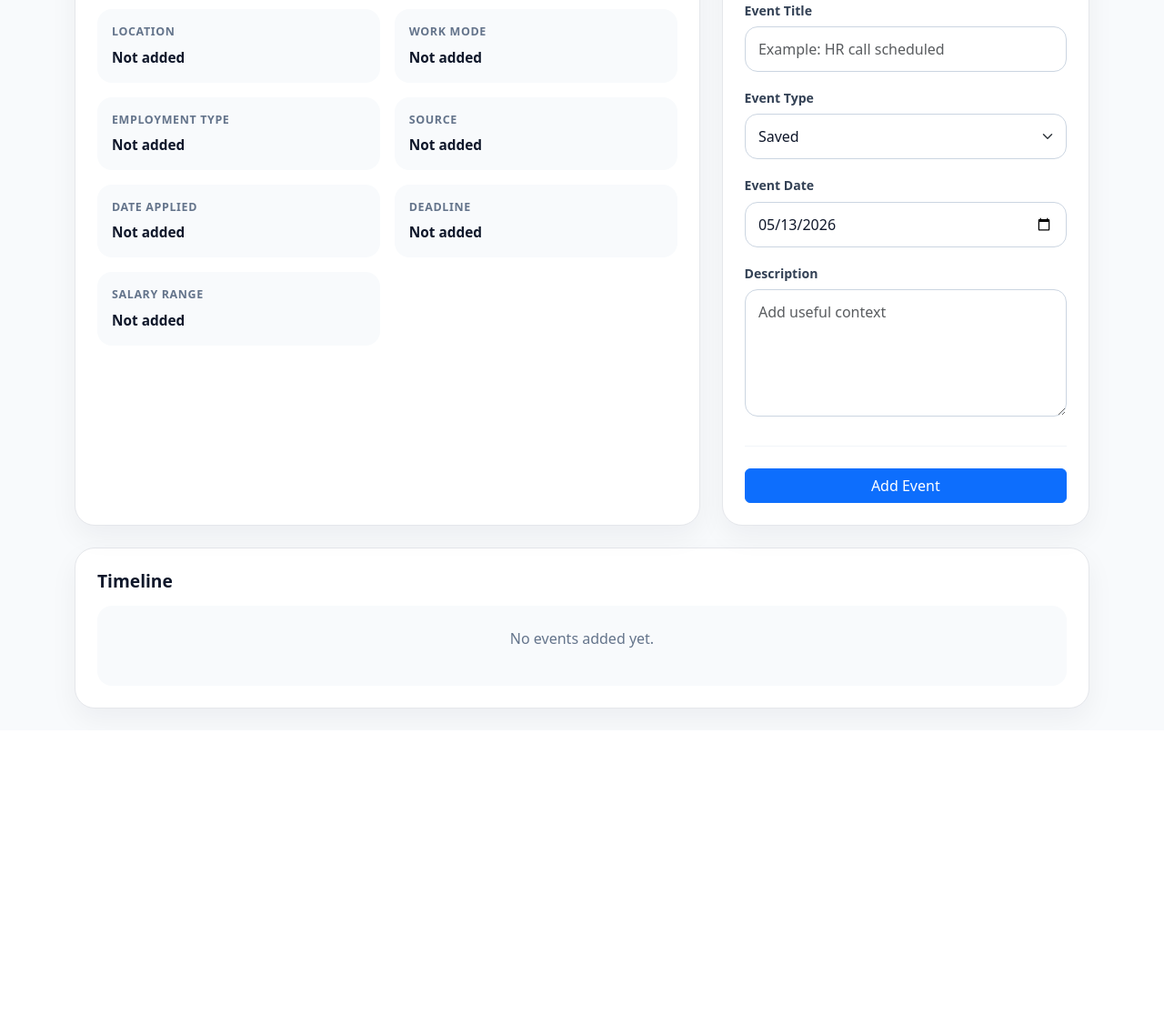
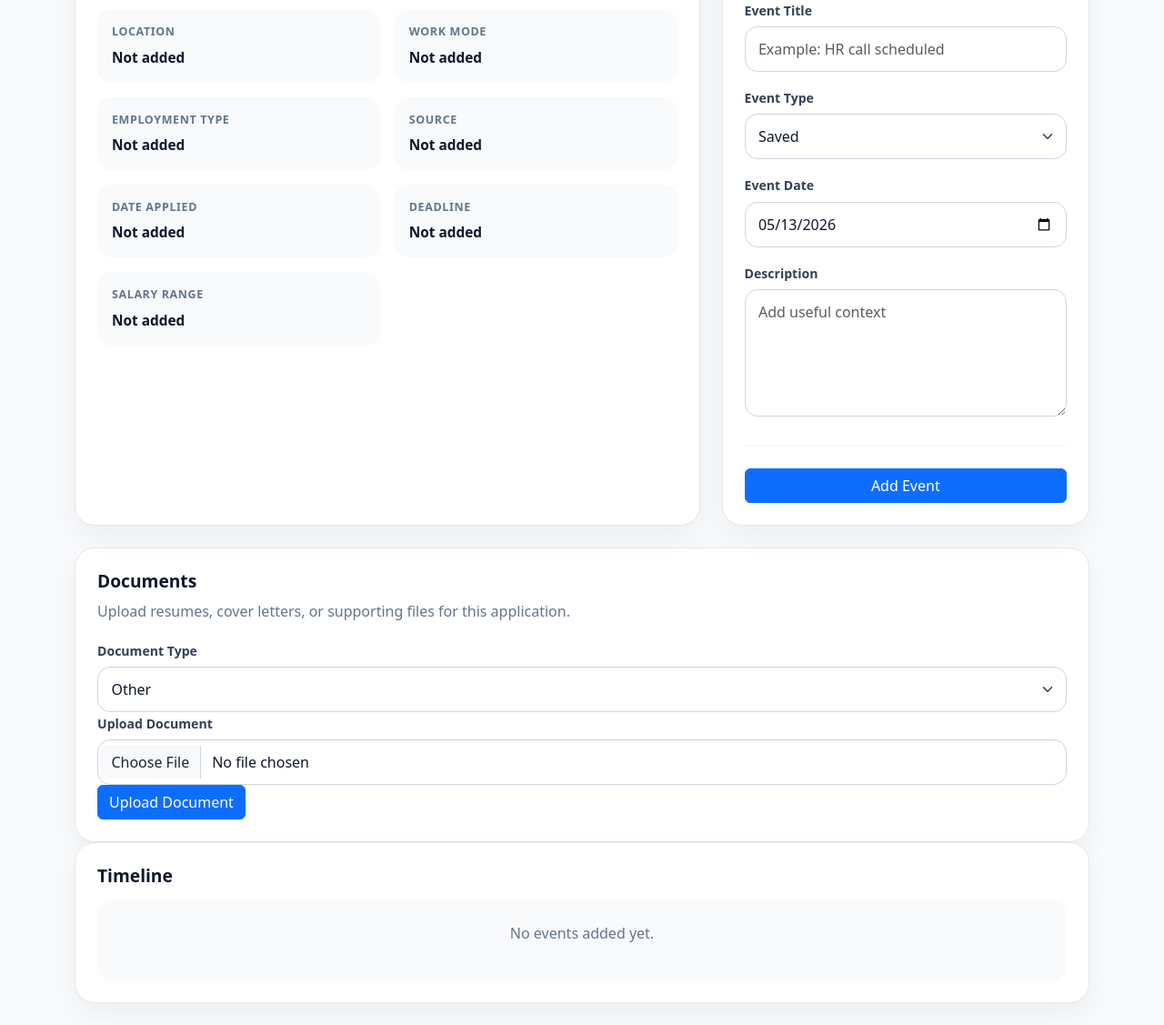
Before and after one commit to AtramAniket/career_os, a Flask app: template app/templates/applications/detail.html in a window 1280 px wide. Shown: the part 350-1477 px from the top of the page at 91% size. Before the commit the page ends 1142 px from the top, so only its background shows below. Run offline with Flask 3, Linux system fonts and the light colour scheme; the template is opened without the code that fills it: values that come from a table or form of the project are taken from there, others are empty; some libraries are stand-ins or nearby versions.

Commit message:
added form for uploading file

```diff
--- a/app/forms/application_forms.py
+++ b/app/forms/application_forms.py
@@ -1,6 +1,7 @@
 from datetime import date
 
 from flask_wtf import FlaskForm
+from flask_wtf.file import FileRequired, FileField
 from wtforms.validators import DataRequired, Optional, Length
 from wtforms import StringField, TextAreaField, IntegerField, SelectField, DateField, SubmitField
 
@@ -140,5 +141,25 @@ class ApplicationEventForm(FlaskForm):
 
 	submit = SubmitField("Add Event")
 
+
+class DocumentUploadForm(FlaskForm):
+
+	document_type = SelectField(
+		"Document Type",
+		choices=[
+			("other", "Other"),
+			("cover", "Cover"),
+			("resume", "Resume"),
+			("portfolio", "Portfolio"),
+		]
+	)
+
+	document = FileField(
+		"Upload Document",
+		validators=[FileRequired()]
+	)
+
+	submit = SubmitField("Upload Document")
+
 class DeleteForm(FlaskForm):
 	pass
--- a/app/templates/applications/detail.html
+++ b/app/templates/applications/detail.html
@@ -170,7 +170,36 @@
         </div>
       </form>
     </div>
+  </div>
 
+  <div class="content-card documents-card">
+    <h2>Documents</h2>
+    <p class="card-subtitle">Upload resumes, cover letters, or supporting files for this application.</p>
+
+    <form
+      method="POST"
+      action="{{ url_for('applications.upload_document', application_id=application.id) }}"
+      enctype="multipart/form-data"
+      class="application-form document-upload-form"
+    >
+      {{ upload_form.hidden_tag() }}
+
+      <div class="document-upload-grid">
+        <div>
+          {{ upload_form.document_type.label(class="form-label") }}
+          {{ upload_form.document_type(class="form-select") }}
+        </div>
+
+        <div>
+          {{ upload_form.document.label(class="form-label") }}
+          {{ upload_form.document(class="form-control") }}
+        </div>
+
+        <div class="document-upload-action">
+          {{ upload_form.submit(class="btn btn-primary") }}
+        </div>
+      </div>
+    </form>
   </div>
 
   <div class="content-card timeline-card">
```
